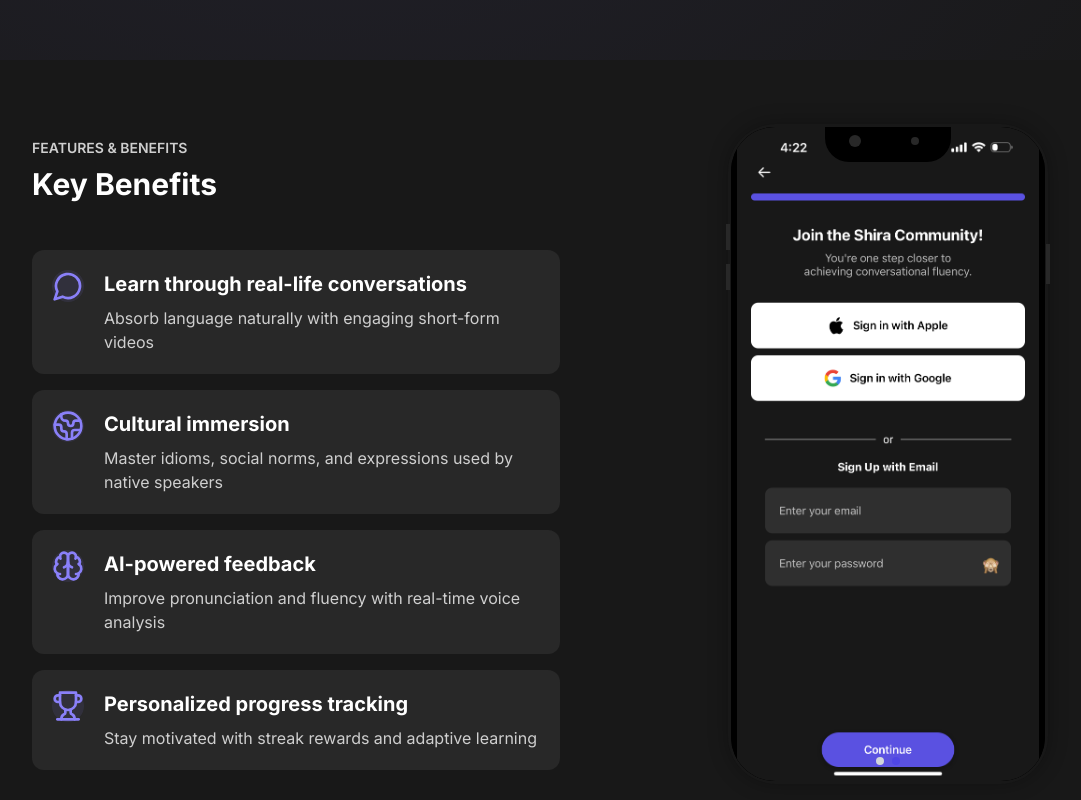
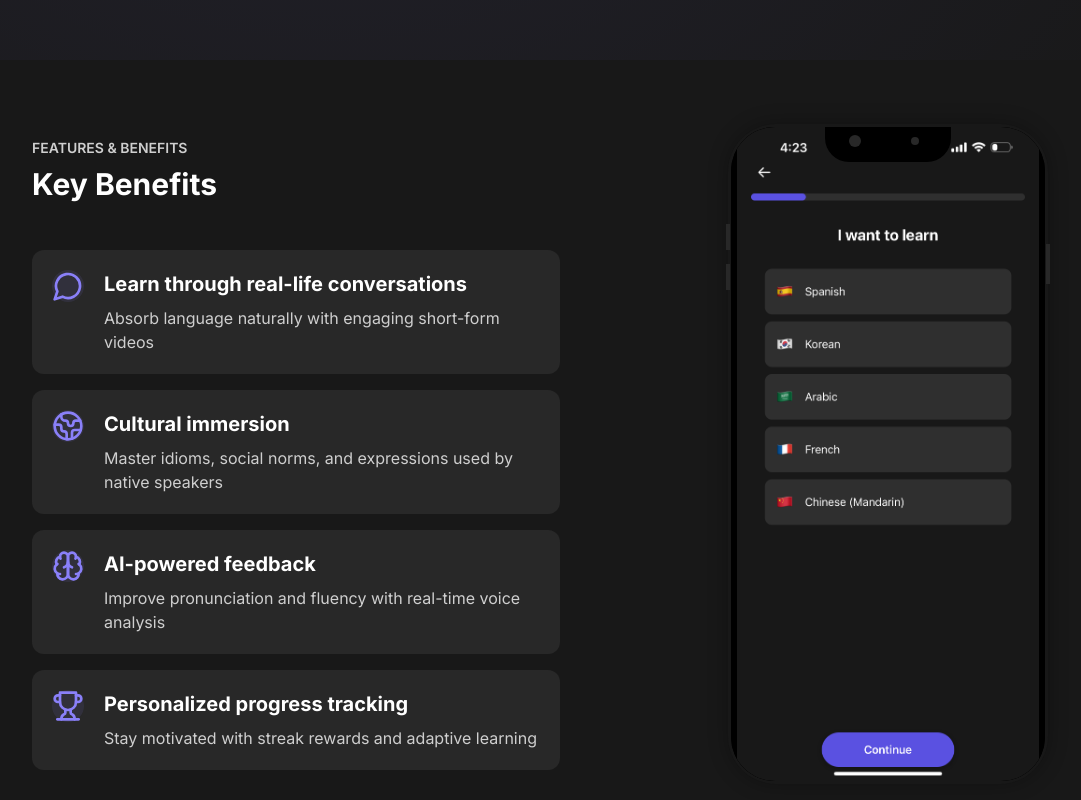
Before and after one commit to e2sway/shira-landing-page_v2, a Next.js app: page / in a window 1280 px wide. Shown: the part 740-1540 px from the top of the page, without its empty margins (48-1129 px from the left). Built offline with nearby package versions, Linux system fonts and the light colour scheme.

Commit message:
update: Change second section to static image and update site title

```diff
--- a/app/layout.tsx
+++ b/app/layout.tsx
@@ -6,7 +6,7 @@ import './globals.css'
 const inter = Inter({ subsets: ['latin'] })
 
 export const metadata: Metadata = {
-  title: 'Shira - Language Learning App',
+  title: 'Shira - Short Form Language Learning',
   description: 'Learn languages through bite-sized videos and AI conversations',
   icons: {
     icon: '/favicon.ico',
--- a/app/page.tsx
+++ b/app/page.tsx
@@ -8,11 +8,6 @@ import { PhoneMockup } from "@/components/PhoneMockup"
 import { GradientButton } from "@/components/ui/GradientButton"
 import { useEmailSubmission } from '@/lib/hooks/useEmailSubmission'
 import { Toaster } from 'react-hot-toast'
-
-const featureImages = [
-  '/assets/screenshot7.png',
-  '/assets/screenshot8.png',
-]
 
 export default function Home() {
   const [email, setEmail] = useState('')
@@ -129,9 +124,13 @@ export default function Home() {
             <div className="relative">
               <PhoneMockup slideFrom="left">
                 <div className="relative w-full h-full bg-black rounded-[2.5rem] overflow-hidden">
-                  <ImageCarousel
-                    images={featureImages}
-                    interval={5000}
+                  <Image
+                    src="/assets/screenshot7.png"
+                    alt="App feature showcase"
+                    fill
+                    priority
+                    className="object-contain"
+                    sizes="(max-width: 768px) 100vw, (max-width: 1200px) 50vw, 33vw"
                   />
                 </div>
               </PhoneMockup>
```
